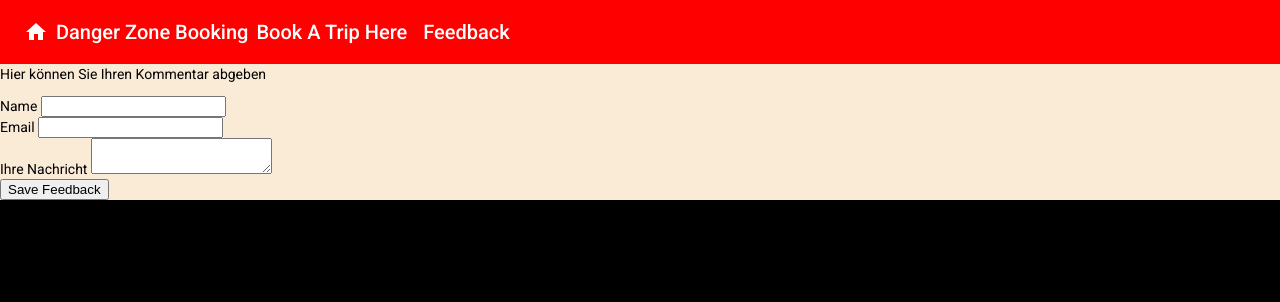
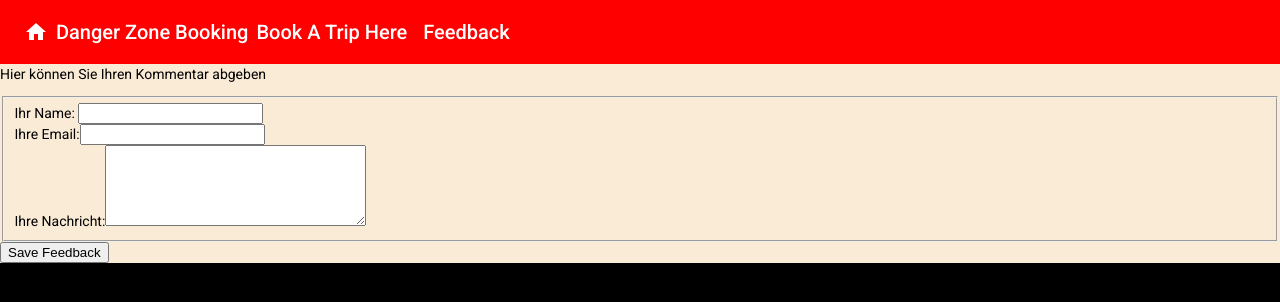
Before and after one commit to FloFink/dangerzone, an Angular app: page /feedback in a window 1280 px wide. Shown: the top 302 px of the page. Built offline with nearby package versions, Linux system fonts and the light colour scheme.

Commit message:
Made feedback form write data to log

```diff
--- a/src/app/feedback-form/feedback-form.component.html
+++ b/src/app/feedback-form/feedback-form.component.html
@@ -1,29 +1,18 @@
-<div class="feedback-container">
+<form [formGroup]="feedbackForm" (ngSubmit)="onSubmit()" class="feedback-container">
   <p>Hier können Sie Ihren Kommentar abgeben</p>
-  <form [formGroup]="checkoutForm" (ngSubmit)="onSave()">
-
-    <div>
-      <label for="name">
-        Name
-      </label>
-      <input id="name" type="text" formControlName="name">
+  <fieldset name=" feedback">
+    <div class="form-group">
+      <label for="name">Ihr Name: </label>
+      <input type="text" id="name" class="form-control" formControlName="name">
     </div>
-
-    <div>
-      <label for="email">
-        Email
-      </label>
-      <input id="email" type="text" formControlName="email">
+    <div class="form-group">
+      <label for="email">Ihre Email:</label>
+      <input type="email" id="email" class="form-control" formControlName="email">
     </div>
-
-    <div>
-      <label for="Feedback">
-        Ihre Nachricht
-      </label>
-      <textarea id="feedback" type="text" formControlName="feedback"></textarea>
+    <div class="form-group">
+      <label for="message">Ihre Nachricht:</label>
+      <textarea name="feedback_test" id="message" cols="30" rows="5" class="form-control" formControlName="message"></textarea>
     </div>
-
-    <button (click)="onSave()">Save Feedback</button>
-
-  </form>
-</div>
+  </fieldset>
+  <button type="submit" id="feed">Save Feedback</button>
+</form>
--- a/src/app/feedback-form/feedback-form.component.ts
+++ b/src/app/feedback-form/feedback-form.component.ts
@@ -1,5 +1,5 @@
 import {Component, OnInit} from '@angular/core';
-import {FormBuilder} from '@angular/forms';
+import {FormGroup, FormControl, Validators} from '@angular/forms';
 
 @Component({
   selector: 'app-feedback',
@@ -7,22 +7,22 @@ import {FormBuilder} from '@angular/forms';
   styleUrls: ['./feedback-form.component.scss']
 })
 export class FeedbackFormComponent implements OnInit {
-  checkoutForm = this.formBuilder.group({
-    name: '',
-    email: '',
-    feedback: ''
-  });
 
-  constructor(
-    private formBuilder: FormBuilder,
-  ) {
+  feedbackForm: FormGroup;
+
+  constructor() {
+    this.feedbackForm = new FormGroup({
+      'name': new FormControl('', Validators.required),
+      'email': new FormControl('', [Validators.required, Validators.email]),
+      'message': new FormControl('', Validators.required)
+    });
   }
 
   ngOnInit(): void {
   }
 
-  onSave(): void {
-    console.warn('user feedback:', this.checkoutForm.value);
+  onSubmit() {
+    console.log(this.feedbackForm.value);
   }
 
 }
```
